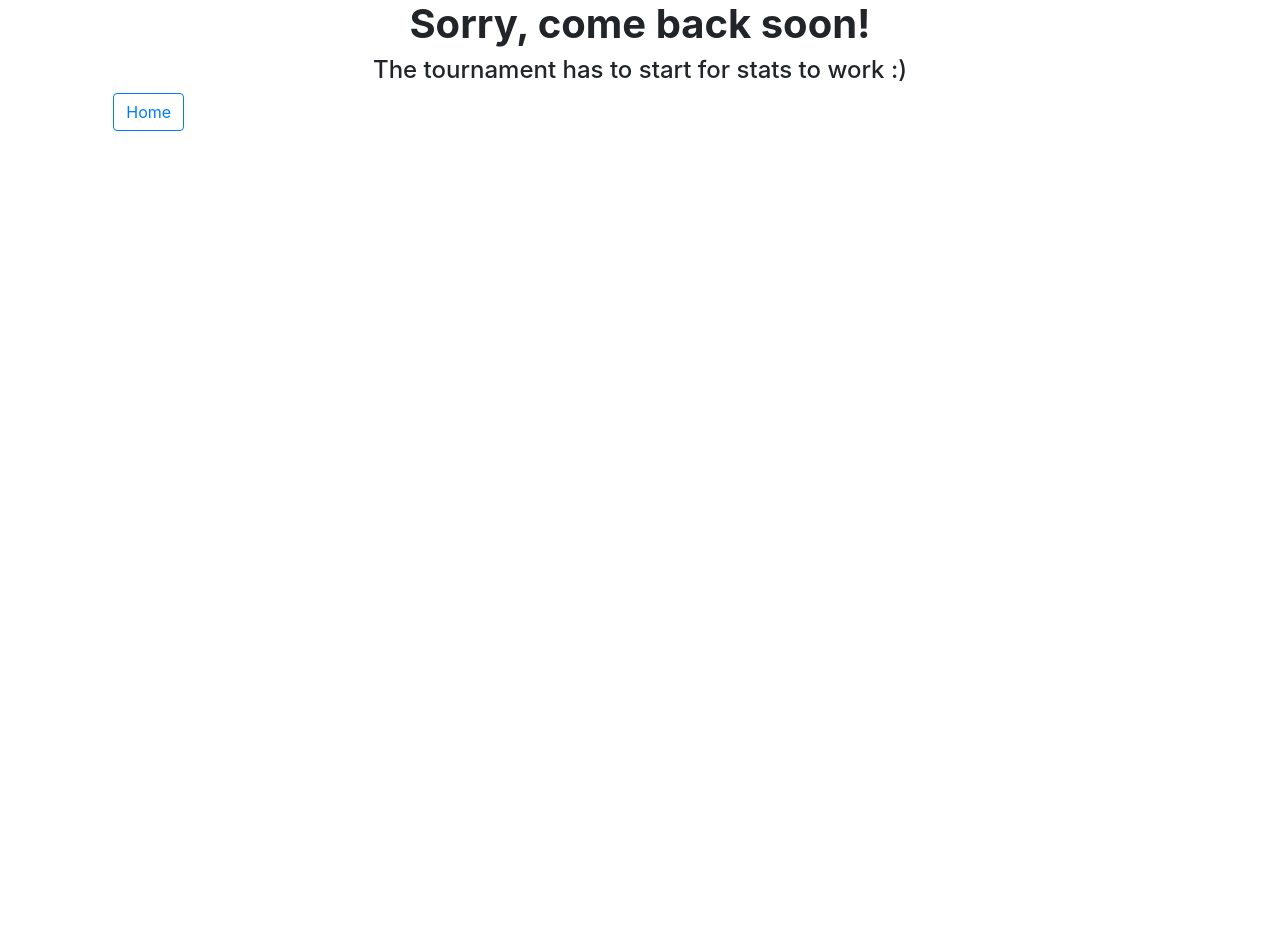
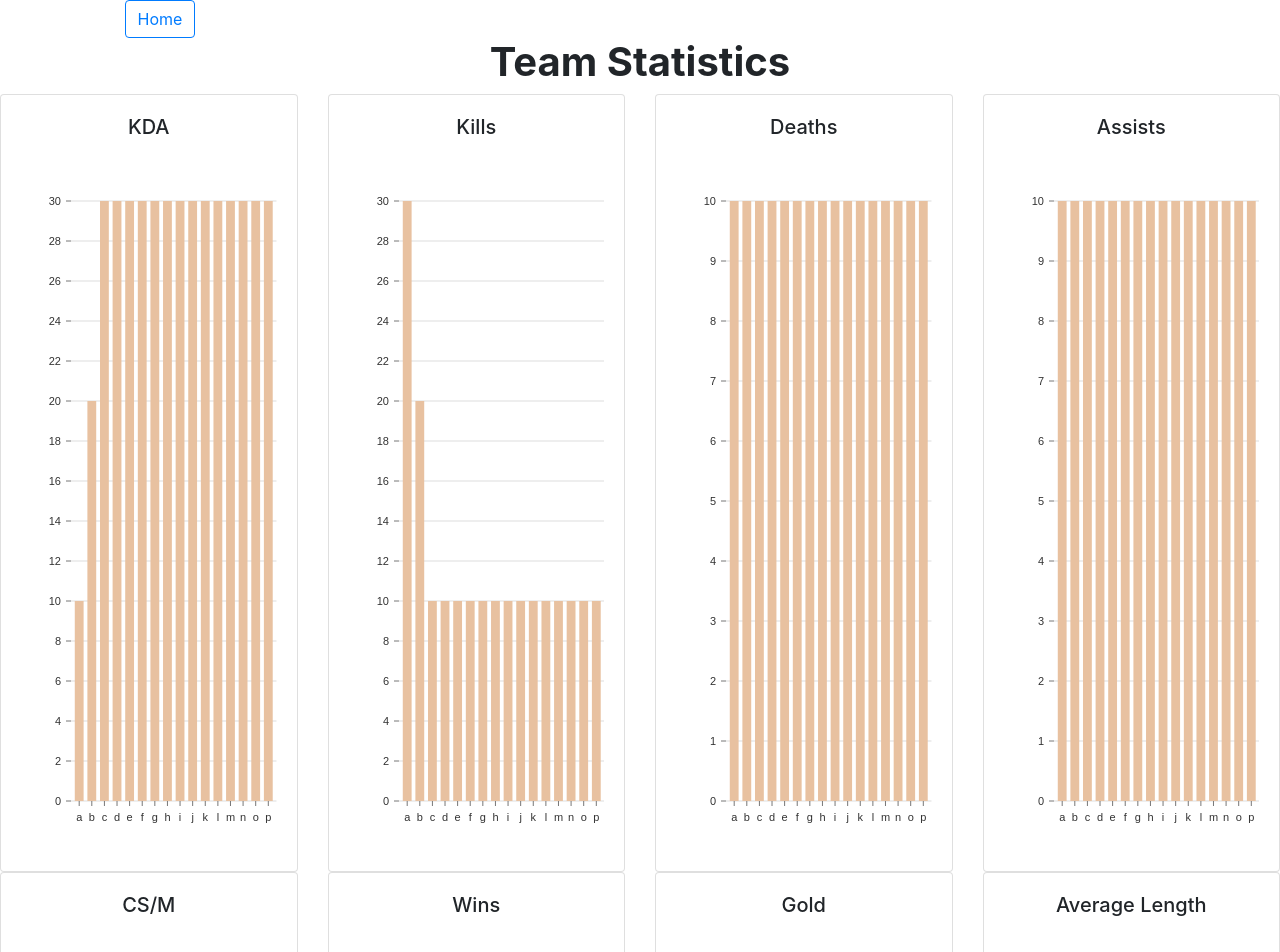
Before and after one commit to Juuiko/Tourney-Stats-Visualiser, a React (Create React App) app: page /team-stats in a window 1280 px wide. Shown: the top 952 px of the page. Before the commit the page ends 800 px from the top, so only its background shows below. Built offline with nearby package versions, Linux system fonts and the light colour scheme.

Commit message:
Added graphs to team stats

```diff
--- /dev/null
+++ b/src/components/bar-chart.js
@@ -0,0 +1,68 @@
+import React, { Component } from 'react'
+
+import 'bootstrap/dist/css/bootstrap.min.css'
+import { ResponsiveBar } from '@nivo/bar'
+import Data from '../media/teamStats.json'
+
+class BarChart extends Component {
+
+     MyResponsiveBar = ({ data }) => (
+         <ResponsiveBar
+             data={Data}
+             keys={[ this.props.keys ]}
+             indexBy="teamName"
+             margin={{ top: 50, right: 0, bottom: 50, left: 50 }}
+             padding={0.3}
+             colors={{ scheme: 'nivo' }}
+             defs={[
+                 {
+                     id: 'dots',
+                     type: 'patternDots',
+                     background: 'inherit',
+                     color: '#38bcb2',
+                     size: 4,
+                     padding: 1,
+                     stagger: true
+                 },
+                 {
+                     id: 'lines',
+                     type: 'patternLines',
+                     background: 'inherit',
+                     color: '#eed312',
+                     rotation: -45,
+                     lineWidth: 6,
+                     spacing: 10
+                 }
+             ]}
+             borderColor={{ from: 'color', modifiers: [ [ 'darker', 1.6 ] ] }}
+             axisTop={null}
+             axisRight={null}
+             axisBottom={{
+                 tickSize: 5,
+                 tickPadding: 5,
+                 tickRotation: 0,
+             }}
+             axisLeft={{
+                 tickSize: 5,
+                 tickPadding: 5,
+                 tickRotation: 0,
+             }}
+             enableLabel={false}
+             animate={true}
+             motionStiffness={90}
+             motionDamping={15}
+         />
+     )
+
+  render() {
+    return (
+      <div className="container">
+        <div className="row" style={{ height: '700px' }}>
+             {this.MyResponsiveBar(Data)}
+        </div>
+      </div>
+    )
+  }
+}
+
+export default BarChart
--- /dev/null
+++ b/src/components/chart-card.js
@@ -0,0 +1,22 @@
+import Card from 'react-bootstrap/Card'
+import React, { Component } from 'react'
+
+class GraphCard extends Component {
+
+  render() {
+    return (
+      <Card onClick={this.onClick} tag="a" className="graph-card">
+        <Card.Body>
+          <Card.Title className="card-title">{this.props.title}</Card.Title>
+          {this.props.graph}
+        </Card.Body>
+      </Card>
+    )
+  }
+
+  onClick = () => {
+    this.state.props.push("fullscreen-graph")
+  }
+}
+
+export default GraphCard
--- a/src/components/picture-button.js
+++ b/src/components/picture-button.js
@@ -23,16 +23,16 @@ class PicButton extends Component {
 	render() {
 		return (
 
-			<div className="col-md-3 col-sm-6 p-3">
+			<div className="col-md-2 col-sm-6 p-3">
 				<Link to={this.props.link}>
 					<img
-                          className="shadow-lg rounded"
 	                     src={this.state.image}
 	                     onMouseEnter={() => this.setIsShown(true)}
 	                     onMouseLeave={() => this.setIsShown(false)}
 	                     alt="link button"
 	                     style={{ width: '100%' }} />
 				 </Link>
+				 <p>{this.props.text}</p>
 		     </div>
 		);
 	}
--- /dev/null
+++ b/src/media/teamStats.json
@@ -0,0 +1,195 @@
+[
+     {
+          "teamName": "a",
+          "kda": 10,
+          "kills": 30,
+          "deaths": 10,
+          "assists": 10,
+          "csm": 100,
+          "wins": 10,
+          "gold": 10000,
+          "averageLength": 10,
+          "games": 10
+     },
+     {
+          "teamName": "b",
+          "kda": 20,
+          "kills": 20,
+          "deaths": 10,
+          "assists": 10,
+          "csm": 100,
+          "wins": 10,
+          "gold": 10000,
+          "averageLength": 10,
+          "games": 10
+     },
+     {
+          "teamName": "c",
+          "kda": 30,
+          "kills": 10,
+          "deaths": 10,
+          "assists": 10,
+          "csm": 100,
+          "wins": 10,
+          "gold": 10000,
+          "averageLength": 10,
+          "games": 10
+     },
+     {
+          "teamName": "d",
+          "kda": 30,
+          "kills": 10,
+          "deaths": 10,
+          "assists": 10,
+          "csm": 100,
+          "wins": 10,
+          "gold": 10000,
+          "averageLength": 10,
+          "games": 10
+     },
+     {
+          "teamName": "e",
+          "kda": 30,
+          "kills": 10,
+          "deaths": 10,
+          "assists": 10,
+          "csm": 100,
+          "wins": 10,
+          "gold": 10000,
+          "averageLength": 10,
+          "games": 10
+     },
+     {
+          "teamName": "f",
+          "kda": 30,
+          "kills": 10,
+          "deaths": 10,
+          "assists": 10,
+          "csm": 100,
+          "wins": 10,
+          "gold": 10000,
+          "averageLength": 10,
+          "games": 10
+     },
+     {
+          "teamName": "g",
+          "kda": 30,
+          "kills": 10,
+          "deaths": 10,
+          "assists": 10,
+          "csm": 100,
+          "wins": 10,
+          "gold": 10000,
+          "averageLength": 10,
+          "games": 10
+     },
+     {
+          "teamName": "h",
+          "kda": 30,
+          "kills": 10,
+          "deaths": 10,
+          "assists": 10,
+          "csm": 100,
+          "wins": 10,
+          "gold": 10000,
+          "averageLength": 10,
+          "games": 10
+     },
+     {
+          "teamName": "i",
+          "kda": 30,
+          "kills": 10,
+          "deaths": 10,
+          "assists": 10,
+          "csm": 100,
+          "wins": 10,
+          "gold": 10000,
+          "averageLength": 10,
+          "games": 10
+     },
+     {
+          "teamName": "j",
+          "kda": 30,
+          "kills": 10,
+          "deaths": 10,
+          "assists": 10,
+          "csm": 100,
+          "wins": 10,
+          "gold": 10000,
+          "averageLength": 10,
+          "games": 10
+     },
+     {
+          "teamName": "k",
+          "kda": 30,
+          "kills": 10,
+          "deaths": 10,
+          "assists": 10,
+          "csm": 100,
+          "wins": 10,
+          "gold": 10000,
+          "averageLength": 10,
+          "games": 10
+     },
+     {
+          "teamName": "l",
+          "kda": 30,
+          "kills": 10,
+          "deaths": 10,
+          "assists": 10,
+          "csm": 100,
+          "wins": 10,
+          "gold": 10000,
+          "averageLength": 10,
+          "games": 10
+     },
+     {
+          "teamName": "m",
+          "kda": 30,
+          "kills": 10,
+          "deaths": 10,
+          "assists": 10,
+          "csm": 100,
+          "wins": 10,
+          "gold": 10000,
+          "averageLength": 10,
+          "games": 10
+     },
+     {
+          "teamName": "n",
+          "kda": 30,
+          "kills": 10,
+          "deaths": 10,
+          "assists": 10,
+          "csm": 100,
+          "wins": 10,
+          "gold": 10000,
+          "averageLength": 10,
+          "games": 10
+     },
+     {
+          "teamName": "o",
+          "kda": 30,
+          "kills": 10,
+          "deaths": 10,
+          "assists": 10,
+          "csm": 100,
+          "wins": 10,
+          "gold": 10000,
+          "averageLength": 10,
+          "games": 10
+     },
+     {
+          "teamName": "p",
+          "kda": 30,
+          "kills": 10,
+          "deaths": 10,
+          "assists": 10,
+          "csm": 100,
+          "wins": 10,
+          "gold": 10000,
+          "averageLength": 10,
+          "games": 10
+     }
+
+]
--- a/src/pages/team-stats.jsx
+++ b/src/pages/team-stats.jsx
@@ -2,22 +2,114 @@ import React, { Component } from 'react'
 
 import 'bootstrap/dist/css/bootstrap.min.css'
 import TitleContainer from '../components/title-container'
+import Card from '../components/chart-card'
+import Bar from '../components/bar-chart'
 import NavButton from '../components/nav-button'
+import CardDeck from 'react-bootstrap/CardDeck'
 
-class HomePage extends Component {
+class TeamStats extends Component {
+
   render() {
     return (
-      <div className="ChampStats">
+      <div className="home">
+      <NavButton text="Home" link="/"></NavButton>
+
         <div className="row">
            <TitleContainer
-             title="Sorry, come back soon!"
-             subtitle="The tournament has to start for stats to work :)"
+             title="Team Statistics"
+             subtitle=""
            ></TitleContainer>
-           <NavButton text="Home" link="/"></NavButton>
+        </div>
+
+        <div className="deck-container">
+        <CardDeck className="deck">
+          <Card
+            title="KDA"
+            history={this.props.history}
+            graph={
+              <Bar
+                keys="kda"
+                fullGraph={false}
+              />
+            }
+          />
+          <Card
+            title="Kills"
+            history={this.props.history}
+            graph={
+              <Bar
+                keys="kills"
+                fullGraph={false}
+              />
+            }
+          />
+          <Card
+            title="Deaths"
+            history={this.props.history}
+            graph={
+              <Bar
+                keys="deaths"
+                fullGraph={false}
+              />
+            }
+          />
+          <Card
+            title="Assists"
+            history={this.props.history}
+            graph={
+              <Bar
+                keys="assists"
+                fullGraph={false}
+              />
+            }
+          />
+          </CardDeck>
+          <CardDeck className="deck">
+          <Card
+            title="CS/M"
+            history={this.props.history}
+            graph={
+              <Bar
+                keys="csm"
+                fullGraph={false}
+              />
+            }
+          />
+          <Card
+            title="Wins"
+            history={this.props.history}
+            graph={
+              <Bar
+                keys="wins"
+                fullGraph={false}
+              />
+            }
+          />
+          <Card
+            title="Gold"
+            history={this.props.history}
+            graph={
+              <Bar
+                keys="gold"
+                fullGraph={false}
+              />
+            }
+          />
+          <Card
+            title="Average Length"
+            history={this.props.history}
+            graph={
+              <Bar
+                keys="averageLength"
+                fullGraph={false}
+              />
+            }
+          />
+        </CardDeck>
         </div>
       </div>
     )
   }
 }
 
-export default HomePage
+export default TeamStats
```
Also changed, not shown: src/pages/homepage.jsx (+8 -7 lines), src/media/player.png, src/media/playerHover.png.
